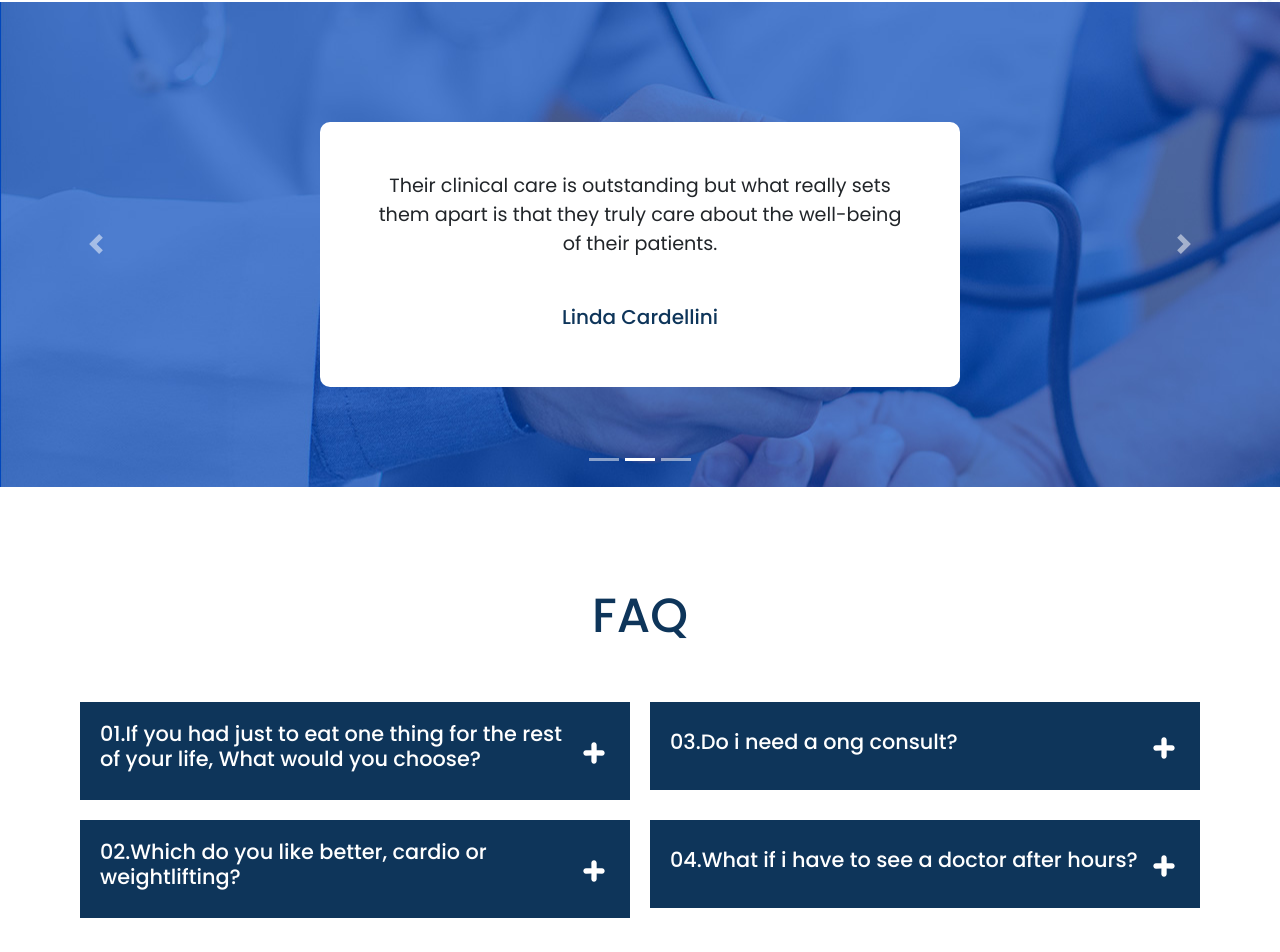
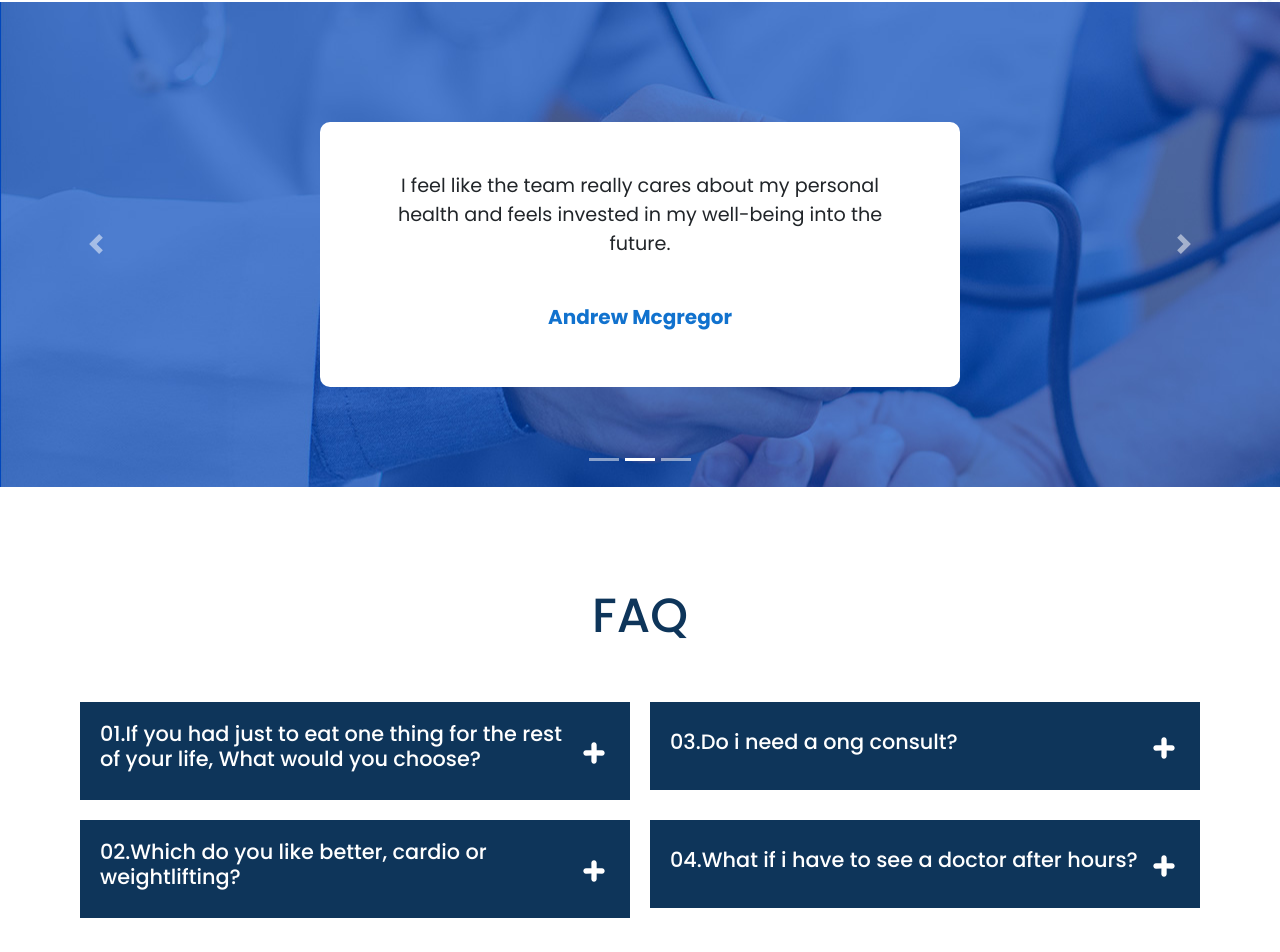
Before and after one commit to vigneshiyergithub/Family-Doctor, a React (Create React App) app: page / in a window 1280 px wide. Shown: the part 5546-6498 px from the top of the page. Built offline with nearby package versions, Linux system fonts and the light colour scheme.

Commit message:
testimonials commit

```diff
--- a/src/components/Hero/Hero.css
+++ b/src/components/Hero/Hero.css
@@ -3,7 +3,7 @@
     --headingColor: rgb(14, 53, 90);
 }
 
-.hero{
+.hero-container{
     background: url(../../bg-images/hero.jpg);
     background-size: 1800px 100%;
     background-position: center;
--- a/src/components/Hero/Hero.js
+++ b/src/components/Hero/Hero.js
@@ -6,7 +6,7 @@ import './Hero.css';
 
 function Hero() {
     return (
-        <div className="hero">
+        <div className="hero-container">
             <Navbar />
 
             <div className="hero-description">
--- a/src/components/Slideshow/Slideshow.css
+++ b/src/components/Slideshow/Slideshow.css
@@ -1,3 +1,8 @@
+:root{
+    --universlColor: rgb(17, 114, 206);
+    --headingColor: rgb(14, 53, 90);
+}
+
 .slider{
     display: flex;
     width: 100%;
@@ -28,6 +33,8 @@
 
 .slider-text h5{
     margin-top: 30px;
+    color: var(--universlColor);
+    font-weight: 700;
 }
 
 .chevrons{
--- a/src/components/Slideshow/Slideshow.js
+++ b/src/components/Slideshow/Slideshow.js
@@ -19,30 +19,21 @@ function ControlledCarousel() {
                     </p>
                     <h5>Linda Cardellini</h5>
                 </div>
-          <Carousel.Caption>
-
-          </Carousel.Caption>
         </Carousel.Item>
         <Carousel.Item>
-        <div className="slider-text">
-                    <p>Their clinical care is outstanding but what really sets them
-                    apart is that they truly care about the well-being of their patients.
+                <div className="slider-text">
+                    <p>I feel like the team really cares about my personal health and feels invested in my well-being into the future.
                     </p>
-                    <h5>Linda Cardellini</h5>
+                    <h5>Andrew Mcgregor</h5>
                 </div>
-          <Carousel.Caption>
-
-          </Carousel.Caption>
         </Carousel.Item>
         <Carousel.Item>
-        <div className="slider-text">
-                    <p>Their clinical care is outstanding but what really sets them
-                    apart is that they truly care about the well-being of their patients.
+                <div className="slider-text">
+                    <p>I just can’t say enough good things about the Medical Clinic.
+                        I am so happy to be a patient there. It saved my life.
                     </p>
-                    <h5>Linda Cardellini</h5>
+                    <h5>Kevin Noon</h5>
                 </div>
-          <Carousel.Caption>
-          </Carousel.Caption>
         </Carousel.Item>
       </Carousel>
     );
```
